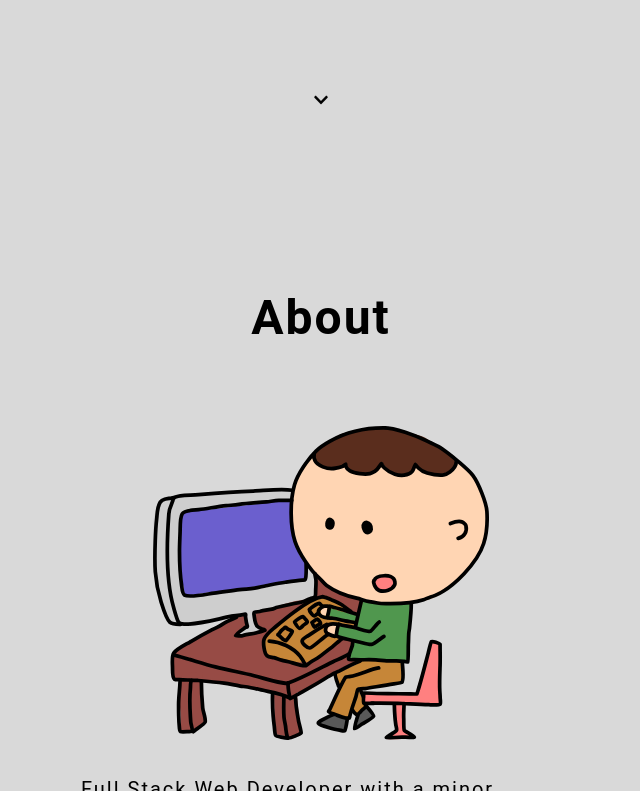
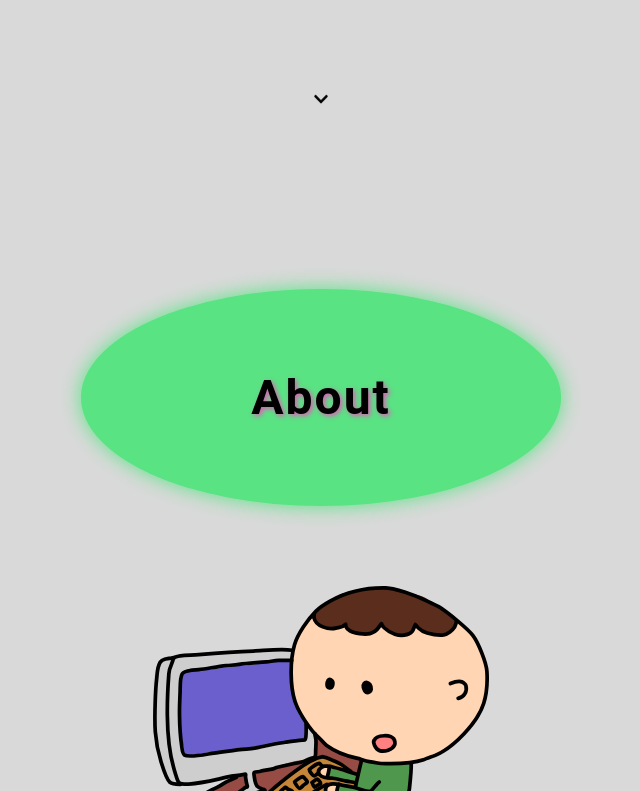
Before and after one commit to zirris512/my-portfolio, a React (Vite) app: page / in a window 1280 px wide. Shown: the part 809-1600 px from the top of the page, without its empty margins (319-959 px from the left). Built offline with nearby package versions, Linux system fonts and the light colour scheme.

Commit message:
change margins and padding for all sections

```diff
--- a/src/components/SectionWrapper/SectionWrapper.module.scss
+++ b/src/components/SectionWrapper/SectionWrapper.module.scss
@@ -1,19 +1,30 @@
+@use "../../variables" as v;
+
 .wrapper {
-    padding: 5rem;
-    margin-inline: 20rem;
+    margin-inline: 5rem;
+    padding: 2rem;
     display: flex;
     flex-direction: column;
     justify-content: center;
     align-items: center;
+    background-color: v.$background-color
 }
 
 .header {
     padding-block: 5rem;
     text-align: center;
     color: #000;
+    margin-block: 5rem;
     width: 100%;
     border-radius: 50%;
-    background-color: var(--primary-color);
-    box-shadow: 0 0 20px var(--primary-color);
-    text-shadow: 2px 2px 5px var(--secondary-color);
+    background-color: v.$primary-color;
+    box-shadow: 0 0 20px v.$primary-color;
+    text-shadow: 2px 2px 5px v.$secondary-color;
 }
+
+@media (min-width: 1200px) {
+    .wrapper {
+        margin-inline: 20rem;
+        padding: 5rem;
+    }
+}
```
